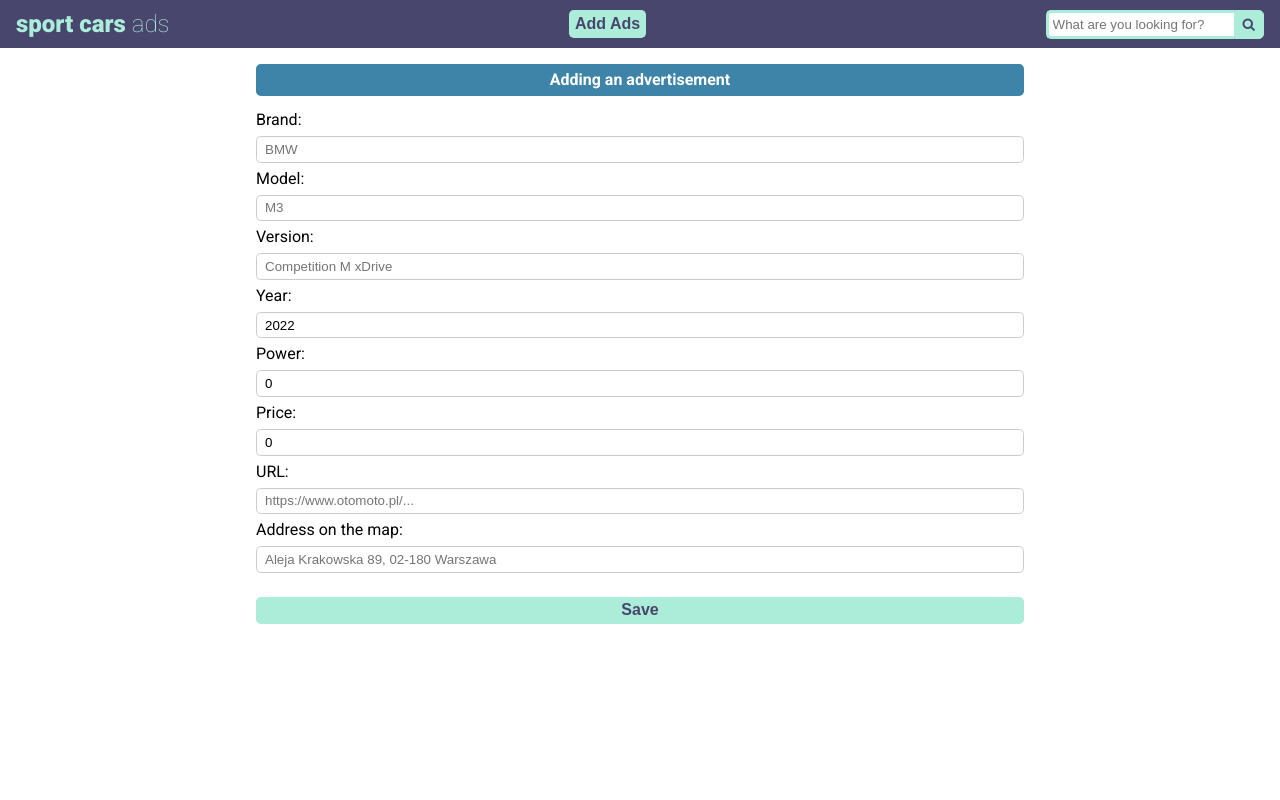
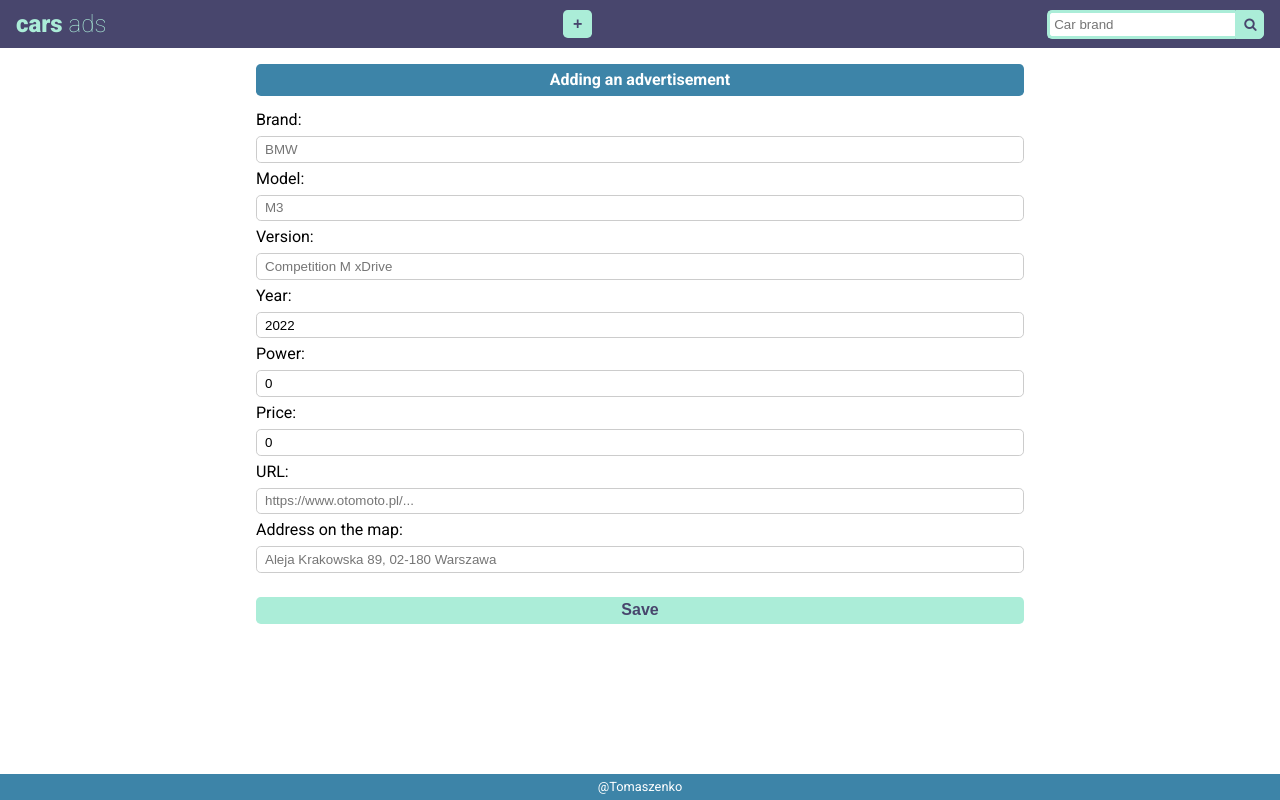
Before and after one commit to tomaszburas/CarsAdsFrontend, a React (Create React App) app: page /add in a window 1280 px wide. Built offline with nearby package versions, Linux system fonts and the light colour scheme; no server answers.

Commit message:
Added RWD.

```diff
--- a/src/components/AddAd.tsx
+++ b/src/components/AddAd.tsx
@@ -3,6 +3,7 @@ import {SyntheticEvent, useState} from "react";
 import {geocode} from "../utils/geocoding";
 import {API_URL} from "../config";
 import styled from "styled-components";
+import {Footer} from "./Footer";
 
 export const AddAd = () => {
     const [loading, setLoading] = useState(false);
@@ -71,7 +72,7 @@ export const AddAd = () => {
         </Wrapper>;
     }
 
-    return (
+    return <>
         <FORM onSubmit={saveAd}>
             {err
                 ? <h1 className="error">📣 {err}</h1>
@@ -182,12 +183,14 @@ export const AddAd = () => {
             </p>
             <Button text="Save"/>
         </FORM>
-    );
+        <Footer/>
+    </>;
 }
 
 const FORM = styled.form`
   width: 60%;
   margin: 0 auto;
+  height: calc(100% - 1.6rem);
 
   h1 {
     margin: 1rem 0;
@@ -218,6 +221,10 @@ const FORM = styled.form`
     width: 100%;
     margin-top: 1rem;
   }
+
+  @media screen and (max-width: 1000px) {
+    width: 90%;
+  }
 `
 
 const Wrapper = styled.div`
@@ -237,4 +244,8 @@ const Wrapper = styled.div`
   Button {
     text-align: center;
   }
+
+  @media screen and (max-width: 1000px) {
+    width: 90%;
+  }
 `
--- a/src/components/App.tsx
+++ b/src/components/App.tsx
@@ -11,6 +11,7 @@ export const App = () => {
       <Routes>
           <Route path="/" element={<Map />} />
           <Route path="/add" element={<AddAd />} />
+          <Route path="*" element={<Map />} />
       </Routes>
     </Theme>
   );
--- a/src/components/Button.tsx
+++ b/src/components/Button.tsx
@@ -4,11 +4,12 @@ import {Link} from "react-router-dom";
 type Props = {
     text: string;
     to?: string;
+    title?: string;
 }
 
-export const Button = ({text, to}: Props) => {
+export const Button = ({text, to, title}: Props) => {
     return to
-        ? <Link to={to}><ButtonStyle>{text}</ButtonStyle></Link>
+        ? <Link to={to} title={title}><ButtonStyle>{text}</ButtonStyle></Link>
         : <ButtonStyle>{text}</ButtonStyle>
 }
 
--- a/src/components/Header.tsx
+++ b/src/components/Header.tsx
@@ -8,11 +8,13 @@ export const Header = () => {
     <HeaderWrapper>
       <Logo>
         <Link to="/">
-          <span className="bold">sport cars</span>{" "}
+          <span className="bold">cars</span>{" "}
           <span className="light">ads</span>
         </Link>
       </Logo>
-      <Button text="Add Ads" to="/add" />
+        <div className="container">
+            <Button text="+" to="/add" title="Add ad"/>
+        </div>
       <Search />
     </HeaderWrapper>
   );
@@ -25,19 +27,31 @@ const HeaderWrapper = styled.header`
   display: flex;
   justify-content: space-between;
   align-items: center;
+
+  .container {
+    width: calc(100% - 70% - 2rem);
+    display: flex;
+    justify-content: center;
+  }
+
+  Button {
+    width: 1.8rem;
+  }
 `;
 
 const Logo = styled.h1`
   font-size: 1.5rem;
   color: ${(props) => props.theme.colors.green};
+  width: 30%;
+
   .bold {
     font-weight: 800;
   }
   .light {
     font-weight: 200;
   }
-  a {
-    color: inherit;
-    text-decoration: inherit;
+
+  @media screen and (max-width: 380px) {
+    font-size: 1rem;
   }
 `;
--- a/src/components/Map.tsx
+++ b/src/components/Map.tsx
@@ -8,6 +8,7 @@ import { useEffect, useState } from "react";
 import { SimpleAdEntity } from "types";
 import { SingleAd } from "./SingleAd";
 import { API_URL } from "../config";
+import { Footer } from "./Footer";
 
 export const Map = () => {
   const { searchValue } = useSelector((store: RootState) => store.search);
@@ -41,6 +42,7 @@ export const Map = () => {
           <p>Loading...</p>
         )}
       </MapContainer>
+      <Footer />
     </MapWrapper>
   );
 };
@@ -51,7 +53,7 @@ const MapWrapper = styled.div`
   background-color: ${(props) => props.theme.colors.green};
 
   .leaflet-container {
-    height: 100%;
+    height: calc(100% - 1.6rem);
   }
 
   .leaflet-popup-content p {
--- a/src/components/Search.tsx
+++ b/src/components/Search.tsx
@@ -17,11 +17,11 @@ export const Search = () => {
         <div className="search">
             <input type="text"
                    className="searchTerm"
-                   placeholder="What are you looking for?"
+                   placeholder="Car brand"
                    value={searchValue}
                    onChange={handleSearchValue}
             />
-                <button type="submit" className="searchButton">
+                <button type="submit" className="searchButton" title="Search cars">
                     <i className="fa fa-search" />
                 </button>
         </div>
@@ -32,9 +32,10 @@ const Wrapper = styled.div`
   height: 1.5rem;
   display: flex;
   align-items: center;
+  width: 40%;
+  justify-content: flex-end;
 
   .search {
-    width: 100%;
     display: flex;
   }
 
--- a/src/index.css
+++ b/src/index.css
@@ -50,3 +50,8 @@ table {
   border-collapse: collapse;
   border-spacing: 0;
 }
+
+a {
+  color: inherit;
+  text-decoration: inherit;
+}
```
